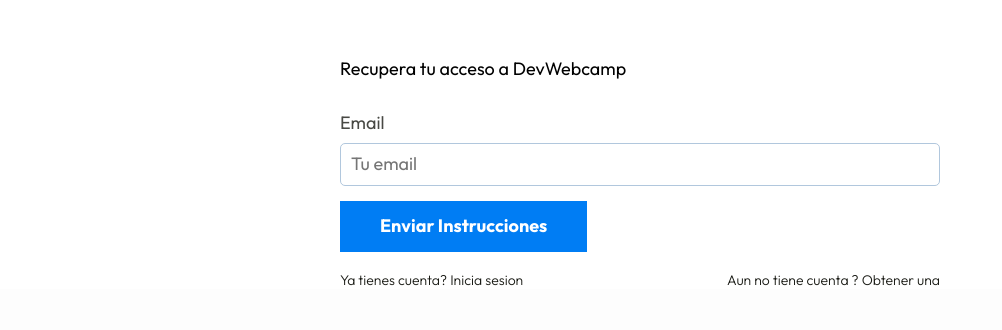
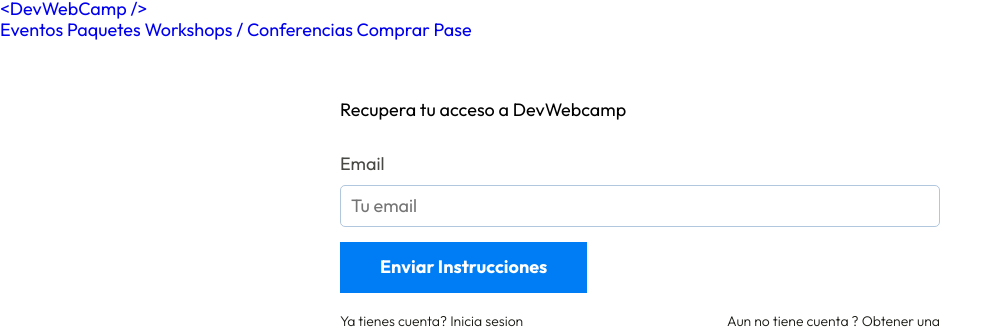
Before and after one commit to szelemcode/DevWebCamp, a PHP site: template views/auth/olvide.php in a window 1280 px wide. Shown: the part 601-931 px from the top of the page, without its empty margins (0-1002 px from the left). Before the commit the page ends 887 px from the top, so only its background shows below. Run offline with PHP 8.4, Linux system fonts and the light colour scheme; the template is opened without the code that fills it, so the values that code supplies are empty; style sheets or scripts are compiled from the project's sources; some libraries are stand-ins or nearby versions.

Commit message:
update video680

```diff
--- /dev/null
+++ b/src/scss/ui/header/_navegacion.scss
@@ -0,0 +1,3 @@
+@use 'base/variables' as v;
+@use 'base/mixins' as m;
+@use 'sass:color';
--- a/views/templates/header.php
+++ b/views/templates/header.php
@@ -19,3 +19,17 @@
     </div>
 
 </header>
+
+<div class="barra">
+    <div class="barra__contenido">
+        <a class="barro__logo" href="/">
+            &#60;DevWebCamp />
+        </a>
+        <nav class="navegacion">
+            <a href="/devwebcamp" class="navegacion__enlace">Eventos</a>
+            <a href="/paquetes" class="navegacion__enlace">Paquetes</a>
+            <a href="/workshops-conferencias" class="navegacion__enlace">Workshops / Conferencias</a>
+            <a href="registro" class="navegacion__enlace">Comprar Pase</a>
+        </nav>
+    </div>
+</div>
```
Also changed, not shown: src/scss/ui/header/_barra.scss (added, +21 -0 lines), 1 other file.
